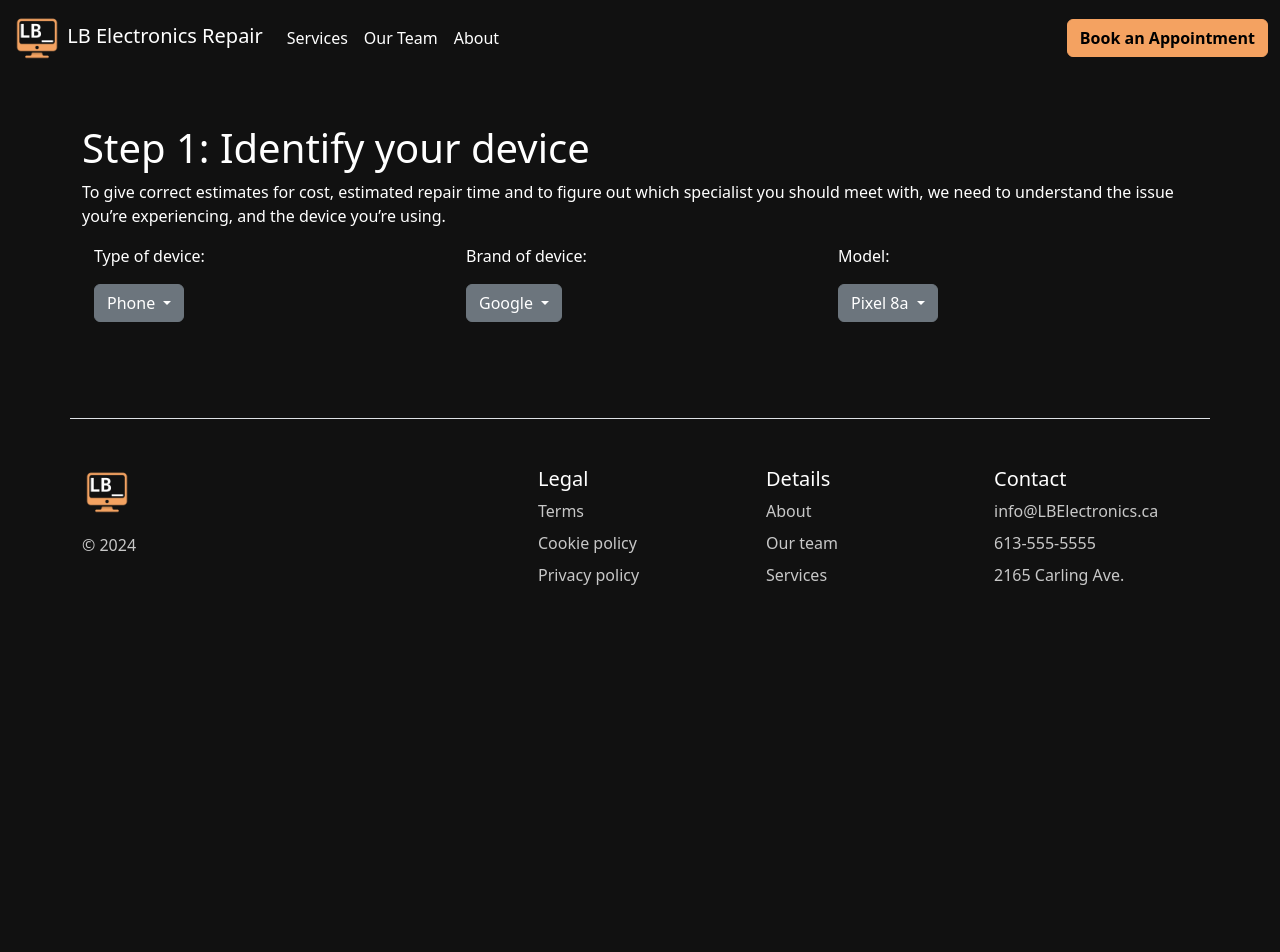
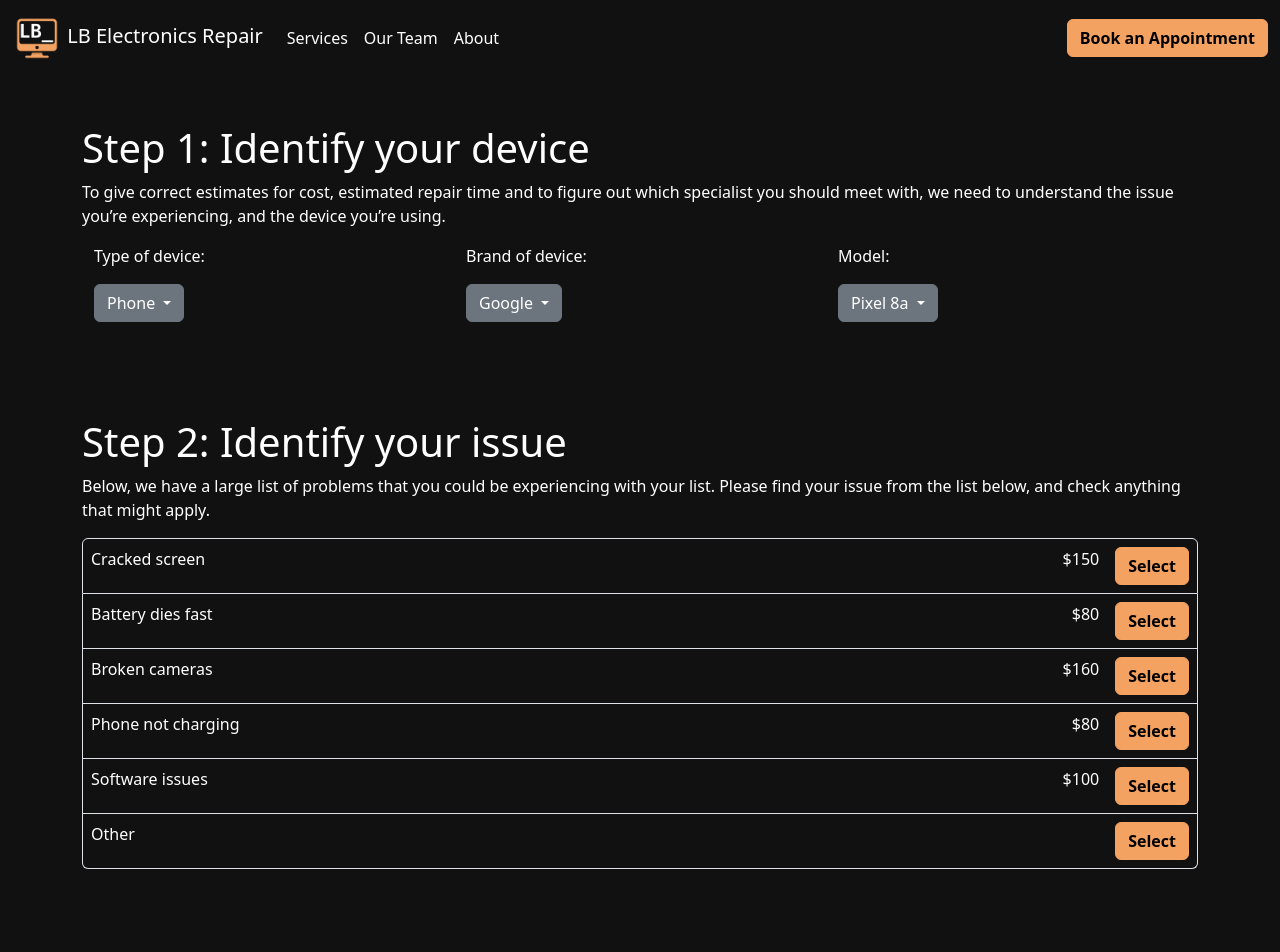
Before and after one commit to LBElectronicsRepair/LBElectronicsRepair.github.io, a plain HTML site: page services.html in a window 1280 px wide. Shown: the top 952 px of the page. Before the commit the page ends 800 px from the top, so only its background shows below. Drawn offline with nearby package versions, Linux system fonts and the light colour scheme.

Commit message:
Added step 2

```diff
--- a/services.html
+++ b/services.html
@@ -12,6 +12,7 @@
     <!-- Navbar -->
   <div id="navbar"></div>
 
+  <!-- Part 1 -->
   <div class="container py-5">
     <h1>Step 1: Identify your device</h1>
     <p>
@@ -86,12 +87,82 @@
         </div>
     </div>
   </div>
+  <!-- Part 2 -->
+  <div class="container py-5">
+    <h1>Step 2: Identify your issue</h1>
+    <p>
+        Below, we have a large list of problems that you could be experiencing with your list. Please
+        find your issue from the list below, and check anything that might apply.
+    </p>
+    <ul class="list-group">
+        <li class="list-group-item">
+            <div class="d-flex bd-highlight">
+                <div class="me-auto p-2 bd-highlight">Cracked screen</div>
+                <div class="p-2 bd-highlight">$150</div>
+                <div class="p-2 bd-highlight">
+                    <input type="checkbox" class="btn-check" id="btncheck1" autocomplete="off">
+                    <label class="btn btn-primary btn-services-checkbox" for="btncheck1">Select</label>
+                </div>
+            </div>
+        </li>
+        <li class="list-group-item">
+            <div class="d-flex bd-highlight">
+                <div class="me-auto p-2 bd-highlight">Battery dies fast</div>
+                <div class="p-2 bd-highlight">$80</div>
+                <div class="p-2 bd-highlight">
+                    <input type="checkbox" class="btn-check" id="btncheck2" autocomplete="off">
+                    <label class="btn btn-primary btn-services-checkbox" for="btncheck2">Select</label>
+                </div>
+            </div>
+        </li>
+        <li class="list-group-item">
+            <div class="d-flex bd-highlight">
+                <div class="me-auto p-2 bd-highlight">Broken cameras</div>
+                <div class="p-2 bd-highlight">$160</div>
+                <div class="p-2 bd-highlight">
+                    <input type="checkbox" class="btn-check" id="btncheck3" autocomplete="off">
+                    <label class="btn btn-primary btn-services-checkbox" for="btncheck3">Select</label>
+                </div>
+            </div>
+        </li>
+        <li class="list-group-item">
+            <div class="d-flex bd-highlight">
+                <div class="me-auto p-2 bd-highlight">Phone not charging</div>
+                <div class="p-2 bd-highlight">$80</div>
+                <div class="p-2 bd-highlight">
+                    <input type="checkbox" class="btn-check" id="btncheck4" autocomplete="off">
+                    <label class="btn btn-primary btn-services-checkbox" for="btncheck4">Select</label>
+                </div>
+            </div>
+        </li>
+        <li class="list-group-item">
+            <div class="d-flex bd-highlight">
+                <div class="me-auto p-2 bd-highlight">Software issues</div>
+                <div class="p-2 bd-highlight">$100</div>
+                <div class="p-2 bd-highlight">
+                    <input type="checkbox" class="btn-check" id="btncheck5" autocomplete="off">
+                    <label class="btn btn-primary btn-services-checkbox" for="btncheck5">Select</label>
+                </div>
+            </div>
+        </li>
+        <li class="list-group-item">
+            <div class="d-flex bd-highlight">
+                <div class="me-auto p-2 bd-highlight">Other</div>
+                <div class="p-2 bd-highlight">
+                    <input type="checkbox" class="btn-check" id="btncheck6" autocomplete="off">
+                    <label class="btn btn-primary btn-services-checkbox" for="btncheck6">Select</label>
+                </div>
+            </div>
+        </li>
+      </ul>
+  </div>
 
   <!-- Footer -->
     <div id="footer"></div>
 
+
+
     <script src="/scripts/loadNavAndFoot.js"></script>
-    <script src="https://cdn.jsdelivr.net/npm/bootstrap@5.3.3/dist/js/bootstrap.bundle.min.js" integrity="sha384-
-    YvpcrYf0tY3lHB60NNkmXc5s9fDVZLESaAA55NDzOxhy9GkcIdslK1eN7N6jIeHz" crossorigin="anonymous"></script>
+    <script src="https://cdn.jsdelivr.net/npm/bootstrap@5.3.3/dist/js/bootstrap.bundle.min.js" integrity="sha384-YvpcrYf0tY3lHB60NNkmXc5s9fDVZLESaAA55NDzOxhy9GkcIdslK1eN7N6jIeHz" crossorigin="anonymous"></script>
 </body>
 </html>
--- a/stylesheets/style.css
+++ b/stylesheets/style.css
@@ -24,7 +24,9 @@
     border-color: var(--lb-orange);
     color: black;
     font-weight: bold;
+    --bs-btn-bg: var(--lb-orange-secondary);
 }
+
 .btn-primary:hover {
     background-color: var(--lb-orange-secondary);
     border-color: var(--lb-orange);
@@ -66,6 +68,28 @@
     max-height: 150px;
     object-fit: cover;
   }
+
+  .btn-check+.btn:hover {
+    border-color: var(--lb-orange);
+  }
+
+  /* .btn-services-checkbox {
+    --bs-btn-active-bg: white;
+    --bs-btn-active-border-color: var(--bs-primary);
+    color: black;
+  } */
+
+  .btn-check:checked+.btn {
+    --bs-btn-active-bg: white;
+    --bs-btn-active-border-color: var(--bs-primary);
+    color: black;
+    --bs-btn-active-border-color: white;
+  }
+
+  .list-group-item {
+    padding: 0;
+  }
+
 /* This is probably not necessary
 
     .bg-body-primary {
```
Also changed, not shown: about.html (+1 -2 lines), ourTeam.html (+1 -2 lines).
